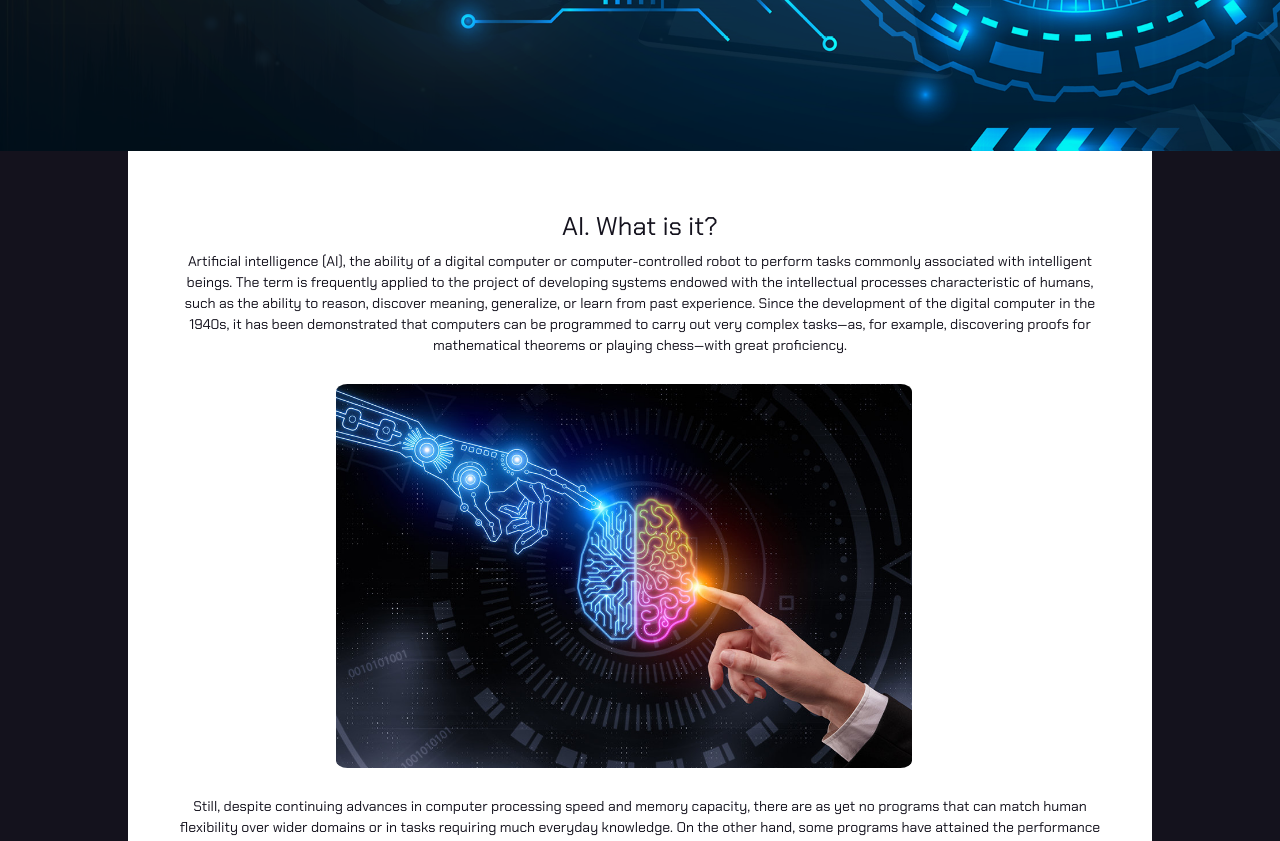
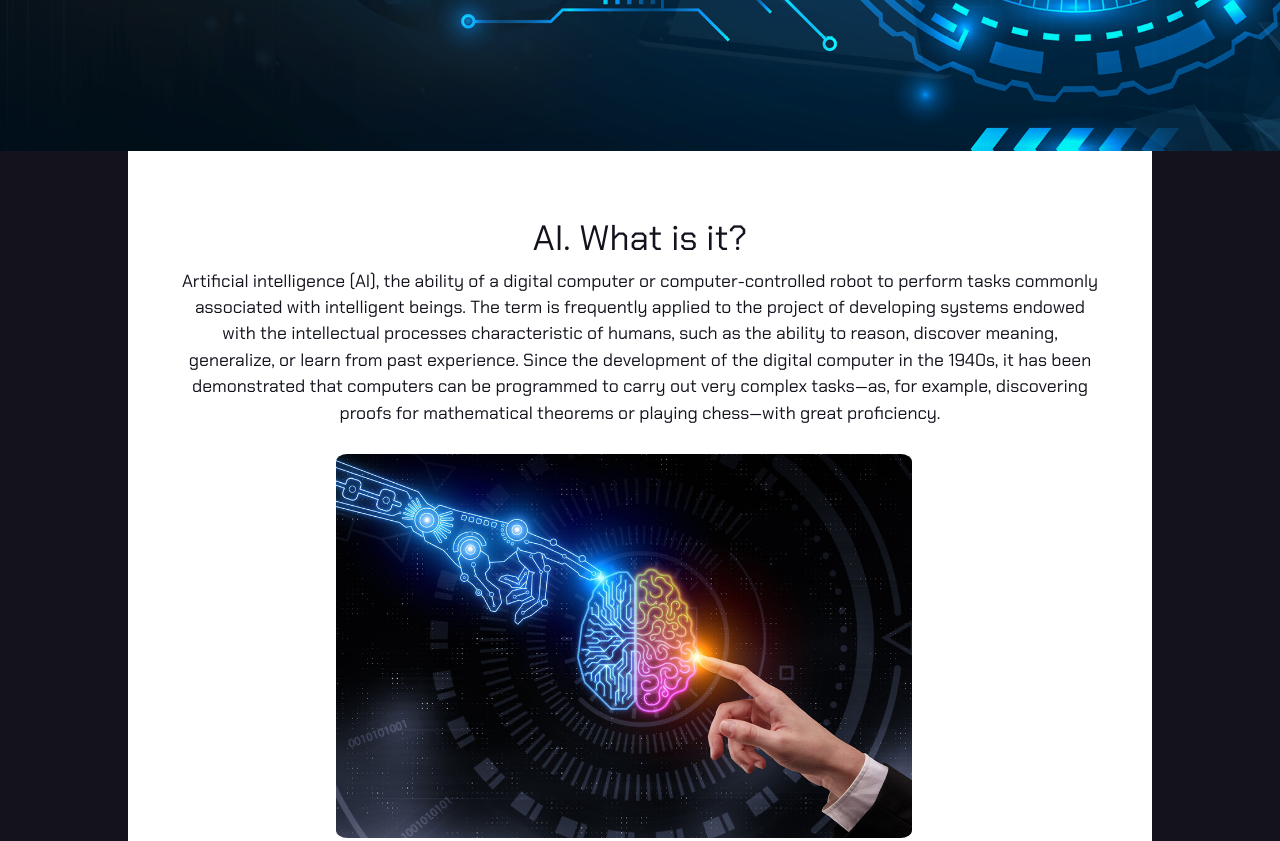
Before and after one commit to du-jul/du-jul.github.io, a plain HTML site: page ai.html in a window 1280 px wide. Shown: the part 607-1448 px from the top of the page. Drawn offline with nearby package versions, Linux system fonts and the light colour scheme; a script that the page names is missing; files whose address does not match are found by name.

Commit message:
Update ai.css

```diff
--- a/css/ai.css
+++ b/css/ai.css
@@ -70,7 +70,7 @@ body {
     margin-left: 10%;
     margin-bottom: -3%;
 	margin-top: -7%;
-	font-size: 1.1vw;
+	font-size: 1.1em;
 	padding: 3vw 4vw 3vw 4vw;
 
 }
@@ -94,7 +94,7 @@ body {
 }
 
 .cont h1{
-    font-size: 2vw;
+    font-size: 2em;
 }
 
 
```
